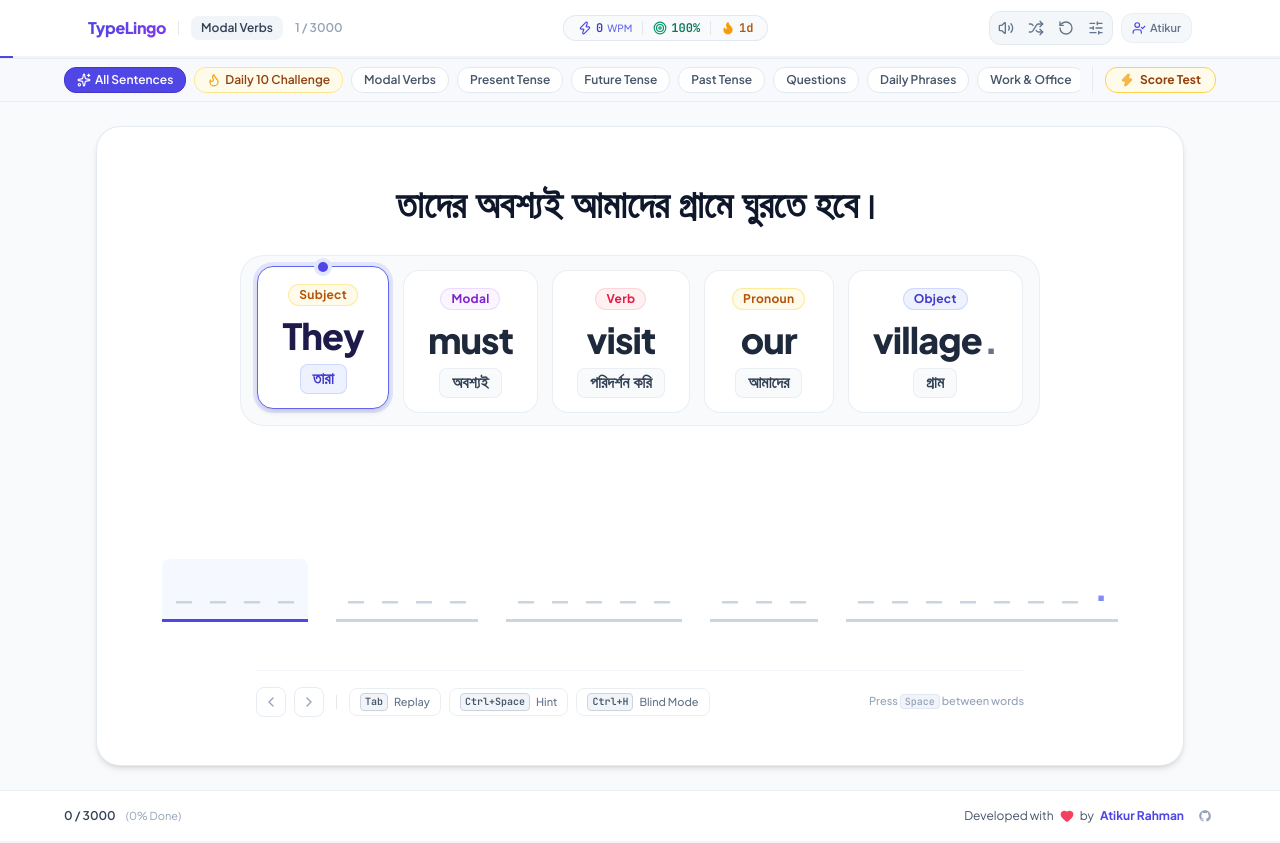
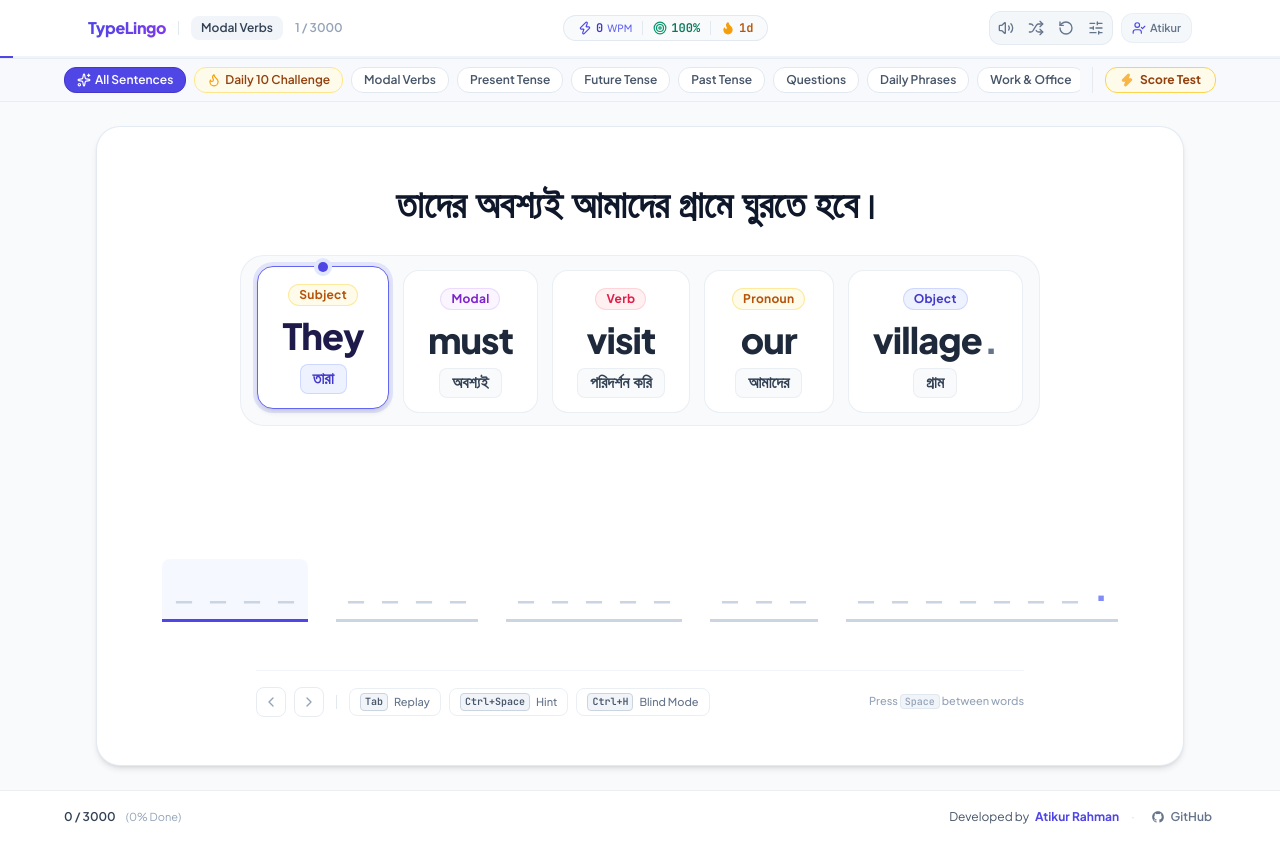
Before and after one commit to atikurrahmanxm/typelingo-learning-zone, a React (Vite) app: page / in a window 1280 px wide. Built offline with nearby package versions, Linux system fonts and the light colour scheme.

Commit message:
feat: link developer credit to LinkedIn profile and keep GitHub logo link dedicated

```diff
--- a/src/components/AboutCreatorModal.jsx
+++ b/src/components/AboutCreatorModal.jsx
@@ -5,6 +5,14 @@ function GithubIcon({ className = 'w-4 h-4' }) {
   return (
     <svg className={className} viewBox="0 0 24 24" fill="currentColor">
       <path fillRule="evenodd" clipRule="evenodd" d="M12 2C6.477 2 2 6.484 2 12.017c0 4.425 2.865 8.18 6.839 9.504.5.092.682-.217.682-.483 0-.237-.008-.868-.013-1.703-2.782.605-3.369-1.343-3.369-1.343-.454-1.158-1.11-1.466-1.11-1.466-.908-.62.069-.608.069-.608 1.003.07 1.53 1.032 1.53 1.032.892 1.53 2.341 1.088 2.91.832.092-.647.35-1.088.636-1.338-2.22-.253-4.555-1.113-4.555-4.951 0-1.093.39-1.988 1.029-2.688-.103-.253-.446-1.272.098-2.65 0 0 .84-.27 2.75 1.026A9.564 9.564 0 0112 6.844c.85.004 1.705.115 2.504.337 1.909-1.296 2.747-1.027 2.747-1.027.546 1.379.202 2.398.1 2.651.64.7 1.028 1.595 1.028 2.688 0 3.848-2.339 4.695-4.566 4.943.359.309.678.92.678 1.855 0 1.338-.012 2.419-.012 2.747 0 .268.18.58.688.482A10.019 10.019 0 0022 12.017C22 6.484 17.522 2 12 2z" />
+    </svg>
+  )
+}
+
+function LinkedinIcon({ className = 'w-4 h-4' }) {
+  return (
+    <svg className={className} viewBox="0 0 24 24" fill="currentColor">
+      <path d="M19 3a2 2 0 0 1 2 2v14a2 2 0 0 1-2 2H5a2 2 0 0 1-2-2V5a2 2 0 0 1 2-2h14m-.5 15.5v-5.3a3.26 3.26 0 0 0-3.26-3.26c-.85 0-1.84.52-2.28 1.3v-1.11h-2.79v8.37h2.79v-4.93c0-.77.62-1.4 1.39-1.4a1.4 1.4 0 0 1 1.4 1.4v4.93h2.75M6.46 10.9v8.37H9.2V10.9H6.46M7.83 6.2a1.64 1.64 0 0 0-1.64 1.64c0 .91.73 1.64 1.64 1.64s1.64-.73 1.64-1.64c0-.91-.73-1.64-1.64-1.64z" />
     </svg>
   )
 }
@@ -39,7 +47,16 @@ export function AboutCreatorModal({ isOpen, onClose }) {
             ইংরেজি শোনা, শুদ্ধ উচ্চারণ ও সুপারফাস্ট টাইপিং প্র্যাকটিসকে আনন্দদায়ক ও ফলপ্রসূ করতে এই প্ল্যাটফর্মটি ডেভেলপ করা হয়েছে।
           </p>
 
-          <div className="flex items-center gap-2 mt-3.5">
+          <div className="flex flex-wrap items-center justify-center gap-2 mt-3.5">
+            <a
+              href="https://www.linkedin.com/in/atikurrahmanxm"
+              target="_blank"
+              rel="noopener noreferrer"
+              className="inline-flex items-center gap-2 px-4 py-2 bg-[#0A66C2] hover:bg-[#004182] text-white text-xs font-bold rounded-xl transition-all shadow-sm hover:scale-102"
+            >
+              <LinkedinIcon className="w-4 h-4" />
+              <span>LinkedIn Profile</span>
+            </a>
             <a
               href="https://github.com/atikurrahmanxm"
               target="_blank"
@@ -47,7 +64,7 @@ export function AboutCreatorModal({ isOpen, onClose }) {
               className="inline-flex items-center gap-2 px-4 py-2 bg-slate-900 hover:bg-slate-800 text-white text-xs font-bold rounded-xl transition-all shadow-sm hover:scale-102"
             >
               <GithubIcon className="w-4 h-4" />
-              <span>@atikurrahmanxm on GitHub</span>
+              <span>GitHub</span>
             </a>
           </div>
         </div>
@@ -96,9 +113,15 @@ export function AboutCreatorModal({ isOpen, onClose }) {
         {/* Footer Note */}
         <div className="pt-3 border-t border-slate-100 flex items-center justify-between text-xs text-slate-400">
           <div className="flex items-center gap-1.5">
-            <span>Made with</span>
-            <Heart className="w-3.5 h-3.5 text-rose-500 fill-rose-500" />
-            <span>by Atikur Rahman</span>
+            <span>Developed by</span>
+            <a
+              href="https://www.linkedin.com/in/atikurrahmanxm"
+              target="_blank"
+              rel="noopener noreferrer"
+              className="font-bold text-indigo-600 hover:text-indigo-800 hover:underline transition-colors"
+            >
+              Atikur Rahman
+            </a>
           </div>
           <button
             onClick={onClose}
--- a/src/components/Footer.jsx
+++ b/src/components/Footer.jsx
@@ -5,6 +5,14 @@ function GithubIcon({ className = 'w-4 h-4' }) {
   return (
     <svg className={className} viewBox="0 0 24 24" fill="currentColor">
       <path fillRule="evenodd" clipRule="evenodd" d="M12 2C6.477 2 2 6.484 2 12.017c0 4.425 2.865 8.18 6.839 9.504.5.092.682-.217.682-.483 0-.237-.008-.868-.013-1.703-2.782.605-3.369-1.343-3.369-1.343-.454-1.158-1.11-1.466-1.11-1.466-.908-.62.069-.608.069-.608 1.003.07 1.53 1.032 1.53 1.032.892 1.53 2.341 1.088 2.91.832.092-.647.35-1.088.636-1.338-2.22-.253-4.555-1.113-4.555-4.951 0-1.093.39-1.988 1.029-2.688-.103-.253-.446-1.272.098-2.65 0 0 .84-.27 2.75 1.026A9.564 9.564 0 0112 6.844c.85.004 1.705.115 2.504.337 1.909-1.296 2.747-1.027 2.747-1.027.546 1.379.202 2.398.1 2.651.64.7 1.028 1.595 1.028 2.688 0 3.848-2.339 4.695-4.566 4.943.359.309.678.92.678 1.855 0 1.338-.012 2.419-.012 2.747 0 .268.18.58.688.482A10.019 10.019 0 0022 12.017C22 6.484 17.522 2 12 2z" />
+    </svg>
+  )
+}
+
+function LinkedinIcon({ className = 'w-3.5 h-3.5' }) {
+  return (
+    <svg className={className} viewBox="0 0 24 24" fill="currentColor">
+      <path d="M19 3a2 2 0 0 1 2 2v14a2 2 0 0 1-2 2H5a2 2 0 0 1-2-2V5a2 2 0 0 1 2-2h14m-.5 15.5v-5.3a3.26 3.26 0 0 0-3.26-3.26c-.85 0-1.84.52-2.28 1.3v-1.11h-2.79v8.37h2.79v-4.93c0-.77.62-1.4 1.39-1.4a1.4 1.4 0 0 1 1.4 1.4v4.93h2.75M6.46 10.9v8.37H9.2V10.9H6.46M7.83 6.2a1.64 1.64 0 0 0-1.64 1.64c0 .91.73 1.64 1.64 1.64s1.64-.73 1.64-1.64c0-.91-.73-1.64-1.64-1.64z" />
     </svg>
   )
 }
@@ -41,28 +49,32 @@ export function Footer({
           )}
         </div>
 
-        {/* Center / Right: Developer Credit by Atikur Rahman */}
-        <div className="flex items-center gap-2.5">
+        {/* Center / Right: Developer Credit by Atikur Rahman & GitHub */}
+        <div className="flex items-center gap-3">
           <div className="flex items-center gap-1.5 text-xs text-slate-600">
-            <span>Developed with</span>
-            <Heart className="w-3.5 h-3.5 text-rose-500 fill-rose-500" />
-            <span>by</span>
-            <button
-              onClick={onOpenAboutCreator}
-              className="font-bold text-indigo-600 hover:text-indigo-800 transition-colors"
+            <span>Developed by</span>
+            <a
+              href="https://www.linkedin.com/in/atikurrahmanxm"
+              target="_blank"
+              rel="noopener noreferrer"
+              className="font-bold text-indigo-600 hover:text-indigo-800 hover:underline transition-colors"
+              title="LinkedIn: Atikur Rahman (atikurrahmanxm)"
             >
               Atikur Rahman
-            </button>
+            </a>
           </div>
+
+          <span className="text-slate-300">·</span>
 
           <a
             href="https://github.com/atikurrahmanxm"
             target="_blank"
             rel="noopener noreferrer"
-            className="p-1 text-slate-400 hover:text-slate-700 rounded-md transition-colors"
+            className="inline-flex items-center gap-1.5 text-xs text-slate-500 hover:text-slate-900 transition-colors p-1 rounded-md"
             title="GitHub: atikurrahmanxm"
           >
             <GithubIcon className="w-3.5 h-3.5" />
+            <span className="font-semibold text-[11px] sm:text-xs">GitHub</span>
           </a>
         </div>
       </div>
```
